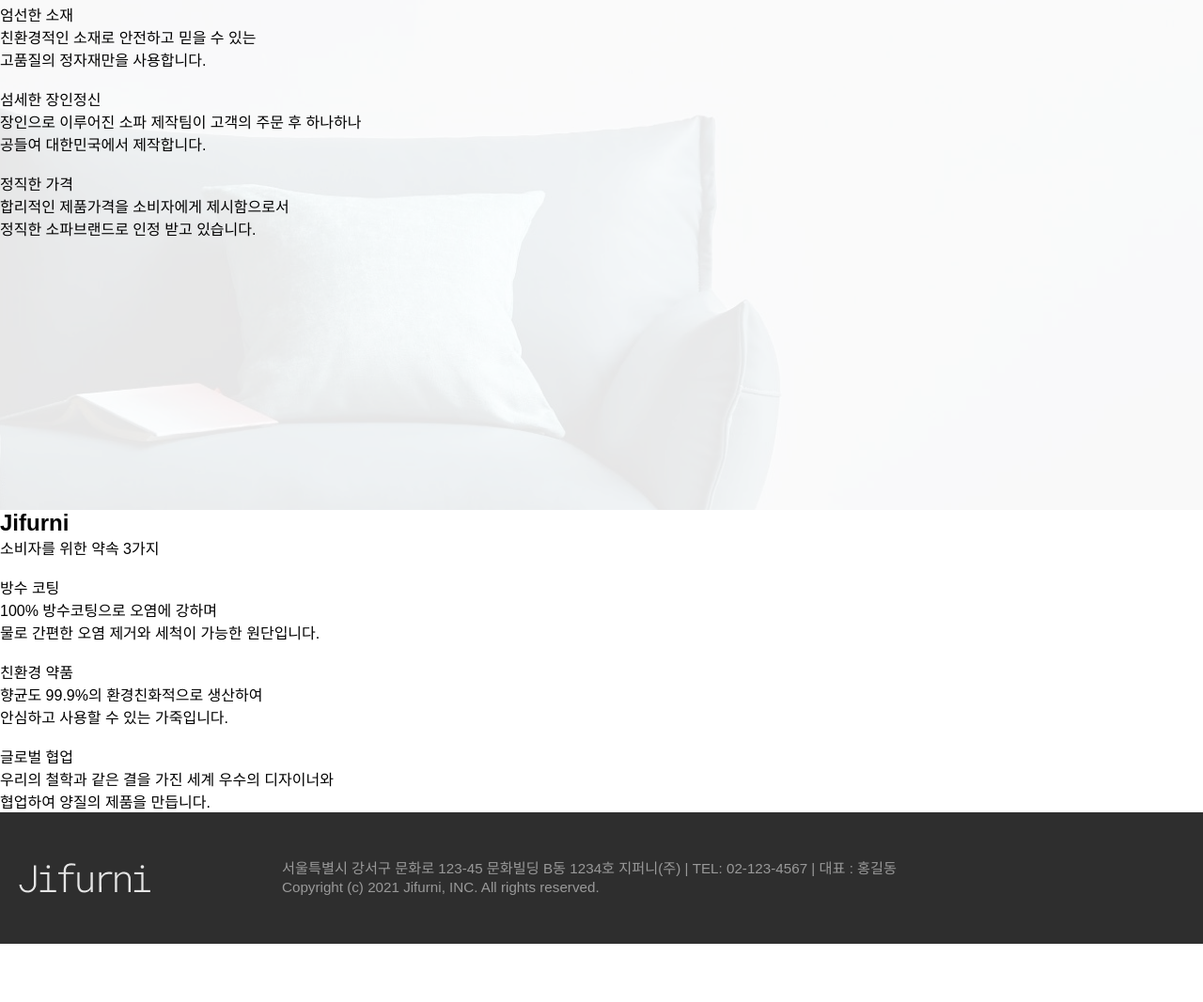
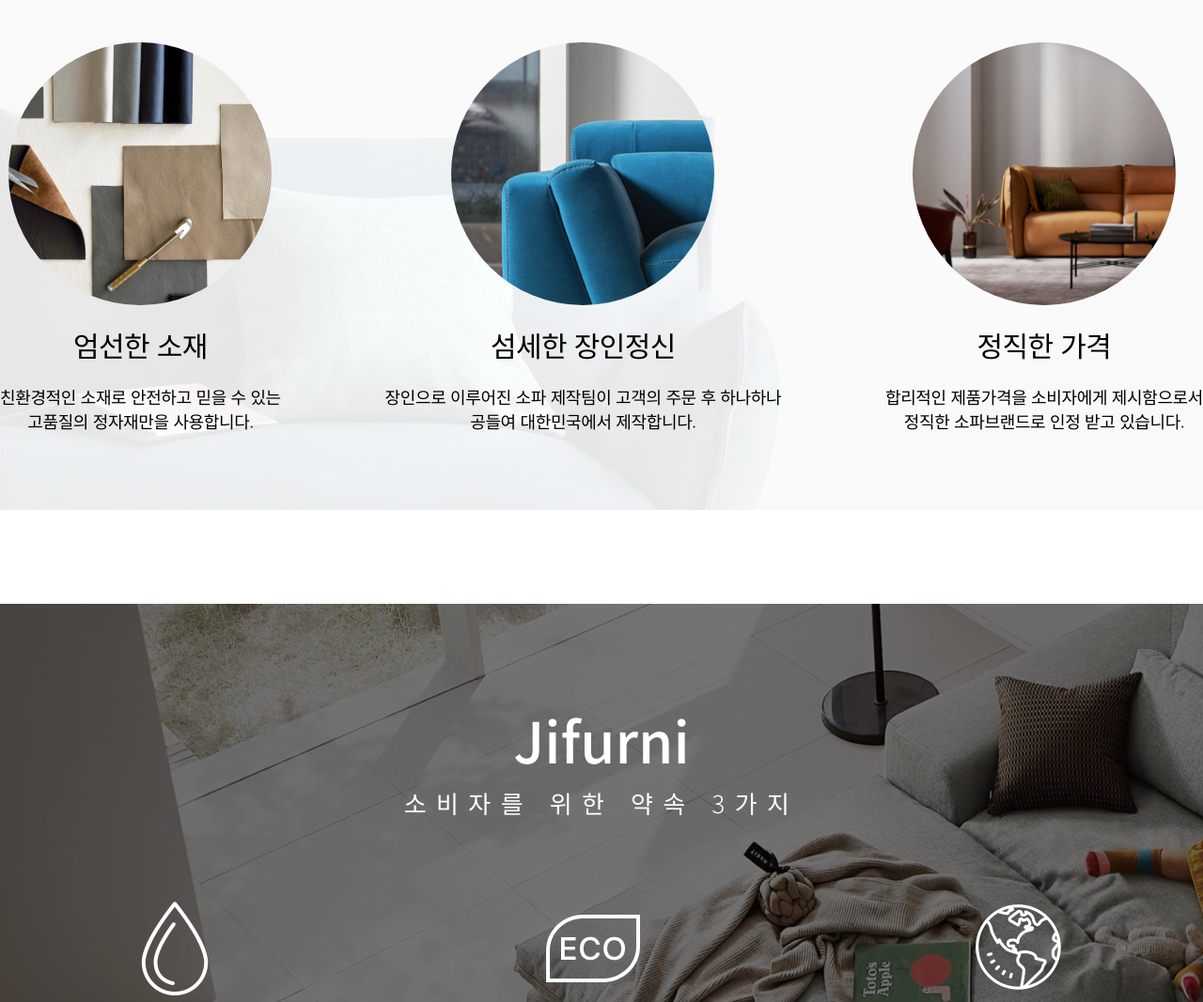
Before and after one commit to yeon237/jifurni, a plain HTML site: page pages/sub.html in a window 1280 px wide. Shown: the part 2202-3269 px from the top of the page at 94% size. Before the commit the page ends 3207 px from the top, so only its background shows below. Drawn offline with Linux system fonts and the light colour scheme.

Commit message:
220223_fin

```diff
--- a/css/sub.css
+++ b/css/sub.css
@@ -101,6 +101,10 @@
 
 /* sub02 */
 
+/* .clip-circle {
+    clip-path: circle(280px at center);
+} */
+
 #sub02 {
     margin-top: 120px;
     width: 100%;
@@ -111,7 +115,7 @@
 
 #sub02 .info {
     text-align: center;
-    margin: 120px 80px;
+    padding: 100px 0 80px;
 }
 
 #sub02 .info .s_tit {
@@ -126,3 +130,111 @@
     font-weight: 300;
     line-height: 50px;
 }
+
+#sub02 > ul {
+    max-width: 1440px;
+    margin: 0 auto;
+    display: flex;
+    flex-wrap: wrap;
+    text-align: center;
+    justify-content:space-between;
+}
+
+#sub02 .cont021 {
+    width: 280px;
+    height: 280px;
+    margin: 0 auto;
+    border-radius: 50%;
+    background-image: url(../images/cont02_01.png);
+    background-repeat: no-repeat;
+}
+
+#sub02 .cont022 {
+    width: 280px;
+    height: 280px;
+    margin: 0 auto;
+    border-radius: 50%;
+    background-image: url(../images/cont02_02.png);
+    background-repeat: no-repeat;
+}
+
+#sub02 .cont023 {
+    width: 280px;
+    height: 280px;
+    margin: 0 auto;
+    border-radius: 50%;
+    background-image: url(../images/cont02_03.png);
+    background-repeat: no-repeat;
+}
+
+#sub02 .txt_wrap .tit {
+    font-family: 'Noto Sans KR';
+    font-weight: 400;
+    font-size: 30px;
+    letter-spacing: -0.02em;
+    padding: 20px;
+}
+
+#sub02 .txt_wrap .desc {
+    font-family: 'Noto Sans KR';
+    font-weight: 300;
+    font-size: 18px;
+    line-height: 26px;
+    letter-spacing: -0.02em;
+}
+
+/* sub03 */
+
+#sub03 {
+    color: #fff;
+    width: 100%;
+    height: 700px;
+    margin-top: 100px;
+    background-image: url(../images/cont03_bg.png);
+    background-repeat: no-repeat;
+}
+
+#sub03 .info {
+    text-align: center;
+    padding: 100px 0 80px;
+}
+
+#sub03 .info .s_tit {
+    font-family: 'Noto Sans KR';
+    font-size: 60px;
+    font-weight: 500;
+}
+
+#sub03 .info .s_desc {
+    font-family: 'Noto Sans KR';
+    font-size: 26px;
+    font-weight: 300;
+    line-height: 50px;
+    letter-spacing: 0.4em;
+}
+
+#sub03 > ul {
+    max-width: 1440px;
+    margin: 0 auto;
+    display: flex;
+    flex-wrap: wrap;
+    text-align: center;
+    justify-content:space-between;
+}
+
+
+#sub03 .txt_wrap .tit {
+    font-family: 'Noto Sans KR';
+    font-weight: 400;
+    font-size: 30px;
+    letter-spacing: -0.02em;
+    padding: 20px;
+}
+
+#sub03 .txt_wrap .desc {
+    font-family: 'Noto Sans KR';
+    font-weight: 200;
+    font-size: 18px;
+    line-height: 26px;
+    letter-spacing: -0.02em;
+}
--- a/pages/sub.html
+++ b/pages/sub.html
@@ -117,11 +117,12 @@
             </div>
             <ul>
                 <li>
-                    <div class="img_wrap">
-                        <img src="" alt="">
-                    </div>
+                    <!-- <div class="img_wrap">
+                        <img src="../images/cont02_01.png" alt="" class="clip-circle">
+                    </div> -->
+                    <div class="cont021"></div>
                     <div class="txt_wrap">
-                        <p>엄선한 소재</p>
+                        <p class="tit">엄선한 소재</p>
                         <p class="desc">
                             친환경적인 소재로 안전하고 믿을 수 있는
                             <br>
@@ -130,11 +131,9 @@
                     </div>
                 </li>
                 <li>
-                    <div class="img_wrap">
-                        <img src="" alt="">
-                    </div>
+                    <div class="cont022"></div>
                     <div class="txt_wrap">
-                        <p>섬세한 장인정신</p>
+                        <p class="tit">섬세한 장인정신</p>
                         <p class="desc">
                             장인으로 이루어진 소파 제작팀이 고객의 주문 후 하나하나
                             <br>
@@ -143,11 +142,9 @@
                     </div>
                 </li>
                 <li>
-                    <div class="img_wrap">
-                        <img src="" alt="">
-                    </div>
+                    <div class="cont023"></div>
                     <div class="txt_wrap">
-                        <p>정직한 가격</p>
+                        <p class="tit">정직한 가격</p>
                         <p class="desc">
                             합리적인 제품가격을 소비자에게 제시함으로서
                             <br>
@@ -165,10 +162,10 @@
             <ul>
                 <li>
                     <div class="img_wrap">
-                        <img src="" alt="">
+                        <img src="../images/cont03_01.png" alt="방수코팅">
                     </div>
                     <div class="txt_wrap">
-                        <p>방수 코팅</p>
+                        <p class="tit">방수 코팅</p>
                         <p class="desc">
                             100% 방수코팅으로 오염에 강하며
                             <br>
@@ -178,10 +175,10 @@
                 </li>
                 <li>
                     <div class="img_wrap">
-                        <img src="" alt="">
+                        <img src="../images/cont03_02.png" alt="친환경약품">
                     </div>
                     <div class="txt_wrap">
-                        <p>친환경 약품</p>
+                        <p class="tit">친환경 약품</p>
                         <p class="desc">
                             향균도 99.9%의 환경친화적으로 생산하여
                             <br>
@@ -191,10 +188,10 @@
                 </li>
                 <li>
                     <div class="img_wrap">
-                        <img src="" alt="">
+                        <img src="../images/cont03_03.png" alt="글로벌협업">
                     </div>
                     <div class="txt_wrap">
-                        <p>글로벌 협업</p>
+                        <p class="tit">글로벌 협업</p>
                         <p class="desc">
                             우리의 철학과 같은 결을 가진 세계 우수의 디자이너와
                             <br>
```
